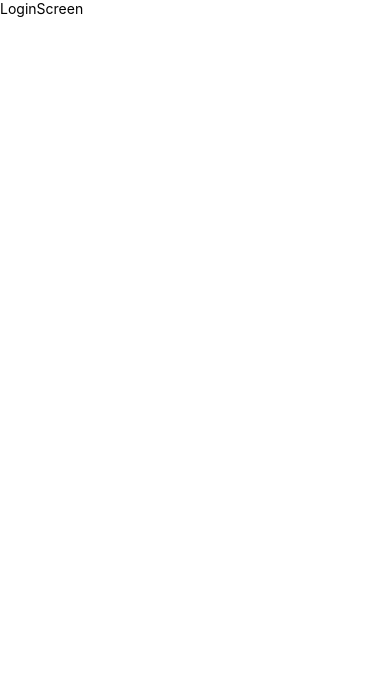
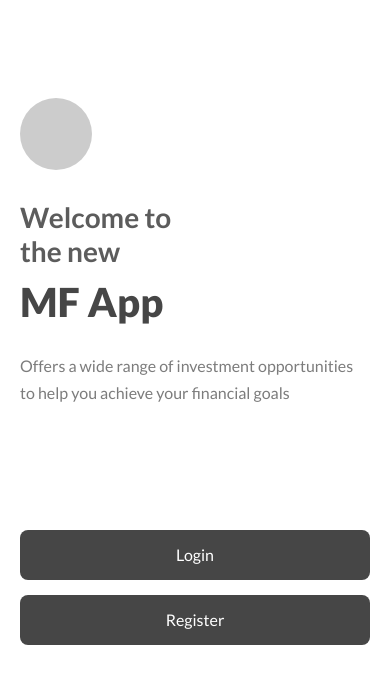
Before and after one commit to itsmenoahpoli/tcl-hybrid-app, a React Native app: screen / in a window 390 px wide. Shown: the top 684 px of the page. Built offline with nearby package versions, Linux system fonts and the light colour scheme.

Commit message:
mvp screens welcome, login

```diff
--- a/App.tsx
+++ b/App.tsx
@@ -1,5 +1,5 @@
 import React from "react";
-import { View, Text, StyleSheet, StatusBar } from "react-native";
+import { View, Text, StyleSheet } from "react-native";
 import { SafeAreaProvider } from "react-native-safe-area-context";
 import { useFonts } from "expo-font";
 import * as SplashScreen from "expo-splash-screen";
@@ -15,6 +15,7 @@ const App: React.FC = () => {
     "Lato-Regular": require("./assets/fonts/Lato-Regular.ttf"),
     "Lato-Bold": require("./assets/fonts/Lato-Bold.ttf"),
     "Lato-BoldItalic": require("./assets/fonts/Lato-BoldItalic.ttf"),
+    "Lato-Black": require("./assets/fonts/Lato-Black.ttf"),
   });
 
   const onLayoutRootView = React.useCallback(async () => {
@@ -30,7 +31,6 @@ const App: React.FC = () => {
   return (
     <SafeAreaProvider>
       <View style={styles.container} onLayout={onLayoutRootView}>
-        <StatusBar backgroundColor="rgba(0, 0, 0, 0.85)" />
         <AppNavigation />
       </View>
     </SafeAreaProvider>
@@ -40,7 +40,7 @@ const App: React.FC = () => {
 const styles = StyleSheet.create({
   container: {
     flex: 1,
-    backgroundColor: "transparent",
+    backgroundColor: "white",
   },
 });
 
--- a/src/components/layouts/BaseLayout.tsx
+++ b/src/components/layouts/BaseLayout.tsx
@@ -1,6 +1,7 @@
 import React from "react";
 import { View, StyleSheet } from "react-native";
 import { SafeAreaView } from "react-native-safe-area-context";
+import { StatusBar } from "expo-status-bar";
 
 interface Props {
   children: React.ReactNode;
@@ -10,6 +11,7 @@ export const BaseLayout = (props: Props) => {
   return (
     <React.Fragment>
       <SafeAreaView style={styles.container}>
+        <StatusBar style="auto" />
         <View style={styles.container}>{props.children}</View>
       </SafeAreaView>
     </React.Fragment>
@@ -19,5 +21,6 @@ export const BaseLayout = (props: Props) => {
 const styles = StyleSheet.create({
   container: {
     flex: 1,
+    backgroundColor: "white",
   },
 });
--- /dev/null
+++ b/src/config/app.config.ts
@@ -0,0 +1 @@
+export const APP_CONFIG = {};
--- a/src/navigation/AppNavigation.tsx
+++ b/src/navigation/AppNavigation.tsx
@@ -4,7 +4,12 @@ import { NavigationContainer } from "@react-navigation/native";
 import { createNativeStackNavigator } from "@react-navigation/native-stack";
 
 import type { StackParamsList } from "types/navigation.d";
-import { LoginScreen, RegisterScreen, HomeScreen } from "screens/app";
+import {
+  WelcomeScreen,
+  LoginScreen,
+  RegisterScreen,
+  HomeScreen,
+} from "screens/app";
 
 const { Navigator, Screen } = createNativeStackNavigator<StackParamsList>();
 
@@ -15,7 +20,11 @@ const NAVIGATOR_OPTS = {
 export const AppNavigation: React.FC = () => {
   return (
     <NavigationContainer>
-      <Navigator screenOptions={NAVIGATOR_OPTS}>
+      <Navigator
+        screenOptions={NAVIGATOR_OPTS}
+        initialRouteName="WELCOME_SCREEN"
+      >
+        <Screen name="WELCOME_SCREEN" component={WelcomeScreen} />
         <Screen name="LOGIN_SCREEN" component={LoginScreen} />
         <Screen name="REGISTER_SCREEN" component={RegisterScreen} />
         <Screen name="HOME_SCREEN" component={HomeScreen} />
--- a/src/screens/app/WelcomeScreen.tsx
+++ b/src/screens/app/WelcomeScreen.tsx
@@ -1,11 +1,44 @@
 import React from "react";
-import { View, Text, StyleSheet } from "react-native";
+import { View, Text, Pressable, StyleSheet } from "react-native";
+import { NativeStackScreenProps } from "@react-navigation/native-stack";
 
-export const WelcomeScreen: React.FC = () => {
+import { BaseLayout } from "components";
+import { StackParamsList } from "types/navigation";
+
+type Props = NativeStackScreenProps<StackParamsList, "WELCOME_SCREEN">;
+
+export const WelcomeScreen: React.FC<Props> = (props) => {
   return (
-    <View style={styles.container}>
-      <Text>WelcomeScreen</Text>
-    </View>
+    <BaseLayout>
+      <View style={styles.container}>
+        <View style={styles.mainContent}>
+          <View style={styles.logo} />
+          <Text style={styles.welcomeText}>Welcome to</Text>
+          <Text style={styles.welcomeText}>the new</Text>
+          <Text style={styles.titleText}>MF App</Text>
+          <Text style={styles.subTitle}>
+            Offers a wide range of investment opportunities
+          </Text>
+          <Text style={styles.subTitle}>
+            to help you achieve your financial goals
+          </Text>
+          <View style={styles.buttonsContainer}>
+            <Pressable
+              style={styles.button}
+              onPress={() => props.navigation.navigate("LOGIN_SCREEN")}
+            >
+              <Text style={styles.buttonLabel}>Login</Text>
+            </Pressable>
+            <Pressable
+              style={styles.button}
+              onPress={() => props.navigation.navigate("REGISTER_SCREEN")}
+            >
+              <Text style={styles.buttonLabel}>Register</Text>
+            </Pressable>
+          </View>
+        </View>
+      </View>
+    </BaseLayout>
   );
 };
 
@@ -13,4 +46,53 @@ const styles = StyleSheet.create({
   container: {
     flex: 1,
   },
+  mainContent: {
+    flex: 1,
+    paddingHorizontal: 20,
+    paddingTop: "25%",
+  },
+  logo: {
+    width: 72,
+    height: 72,
+    borderRadius: 36,
+    backgroundColor: "#ccc",
+    marginBottom: 30,
+  },
+  welcomeText: {
+    color: "#5c5c5c",
+    fontSize: 28,
+    fontFamily: "Lato-Bold",
+  },
+  titleText: {
+    color: "#464646",
+    fontSize: 40,
+    fontFamily: "Lato-Black",
+    marginTop: 10,
+    marginBottom: 30,
+  },
+  subTitle: {
+    color: "#7c7c7c",
+    fontSize: 16,
+    fontFamily: "Lato-Regular",
+    marginBottom: 8,
+  },
+  buttonsContainer: {
+    width: "100%",
+    marginTop: 120,
+    alignItems: "center",
+  },
+  button: {
+    backgroundColor: "#464646",
+    width: "100%",
+    height: 50,
+    borderRadius: 8,
+    marginBottom: 15,
+    justifyContent: "center",
+    alignItems: "center",
+  },
+  buttonLabel: {
+    fontSize: 16,
+    fontFamily: "Lato-Regular",
+    color: "#fff",
+  },
 });
--- a/src/screens/app/auth/LoginScreen.tsx
+++ b/src/screens/app/auth/LoginScreen.tsx
@@ -1,13 +1,23 @@
 import React from "react";
-import { View, Text, StyleSheet } from "react-native";
+import { View, Text, TextInput, Pressable, StyleSheet } from "react-native";
+import { NativeStackScreenProps } from "@react-navigation/native-stack";
 
 import { BaseLayout } from "components";
+import { StackParamsList } from "types/navigation";
 
-export const LoginScreen: React.FC = () => {
+type Props = NativeStackScreenProps<StackParamsList, "LOGIN_SCREEN">;
+
+export const LoginScreen: React.FC<Props> = (props) => {
   return (
     <BaseLayout>
       <View style={styles.container}>
-        <Text>LoginScreen</Text>
+        <View style={styles.mainContent}>
+          <View style={styles.logo} />
+          <Text style={styles.welcomeText}>Welcome back</Text>
+          <Text style={styles.titleText}>MF 006926</Text>
+
+          <View style={styles.formContainer}></View>
+        </View>
       </View>
     </BaseLayout>
   );
@@ -16,6 +26,35 @@ export const LoginScreen: React.FC = () => {
 const styles = StyleSheet.create({
   container: {
     flex: 1,
-    backgroundColor: "white",
+  },
+  mainContent: {
+    flex: 1,
+    paddingHorizontal: 20,
+    paddingTop: "25%",
+  },
+  logo: {
+    width: 72,
+    height: 72,
+    borderRadius: 36,
+    backgroundColor: "#ccc",
+    marginBottom: 30,
+  },
+  welcomeText: {
+    color: "#5c5c5c",
+    fontSize: 28,
+    fontFamily: "Lato-Bold",
+  },
+  titleText: {
+    color: "#464646",
+    fontSize: 40,
+    fontFamily: "Lato-Black",
+    marginTop: 10,
+    marginBottom: 30,
+  },
+  formContainer: {
+    marginTop: 25,
+    borderWidth: 1,
+    borderColor: "gray",
+    paddingVertical: 20,
   },
 });
--- a/src/screens/app/auth/RegisterScreen.tsx
+++ b/src/screens/app/auth/RegisterScreen.tsx
@@ -1,11 +1,15 @@
 import React from "react";
 import { View, Text, StyleSheet } from "react-native";
 
+import { BaseLayout } from "components";
+
 export const RegisterScreen: React.FC = () => {
   return (
-    <View style={styles.container}>
-      <Text>RegisterScreen</Text>
-    </View>
+    <BaseLayout>
+      <View style={styles.container}>
+        <Text>RegisterScreen</Text>
+      </View>
+    </BaseLayout>
   );
 };
 
--- a/src/screens/app/dashboard/HomeScreen.tsx
+++ b/src/screens/app/dashboard/HomeScreen.tsx
@@ -1,11 +1,15 @@
 import React from "react";
 import { View, Text, StyleSheet } from "react-native";
 
+import { BaseLayout } from "components";
+
 export const HomeScreen: React.FC = () => {
   return (
-    <View style={styles.container}>
-      <Text>HomeScreen</Text>
-    </View>
+    <BaseLayout>
+      <View style={styles.container}>
+        <Text>HomeScreen</Text>
+      </View>
+    </BaseLayout>
   );
 };
 
--- a/src/screens/app/index.ts
+++ b/src/screens/app/index.ts
@@ -5,6 +5,11 @@ export { LoginScreen } from "screens/app/auth/LoginScreen";
 export { RegisterScreen } from "screens/app/auth/RegisterScreen";
 
 /**
+ * WELCOME SCREEN
+ */
+export { WelcomeScreen } from "screens/app/WelcomeScreen";
+
+/**
  * DASHBOARD SCREENS
  */
 export { HomeScreen } from "screens/app/dashboard/HomeScreen";
--- a/src/types/navigation.d.ts
+++ b/src/types/navigation.d.ts
@@ -1,4 +1,5 @@
 export type StackParamsList = {
+  WELCOME_SCREEN: undefined;
   LOGIN_SCREEN: undefined;
   REGISTER_SCREEN: undefined;
   HOME_SCREEN: undefined;
```
